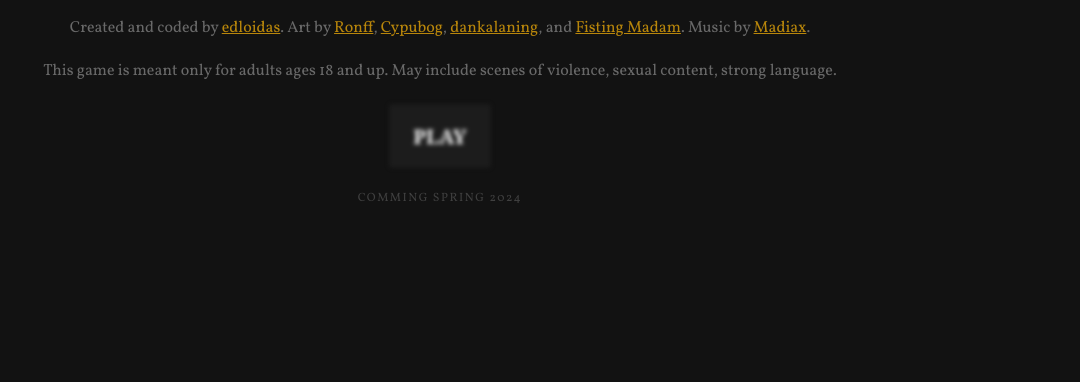
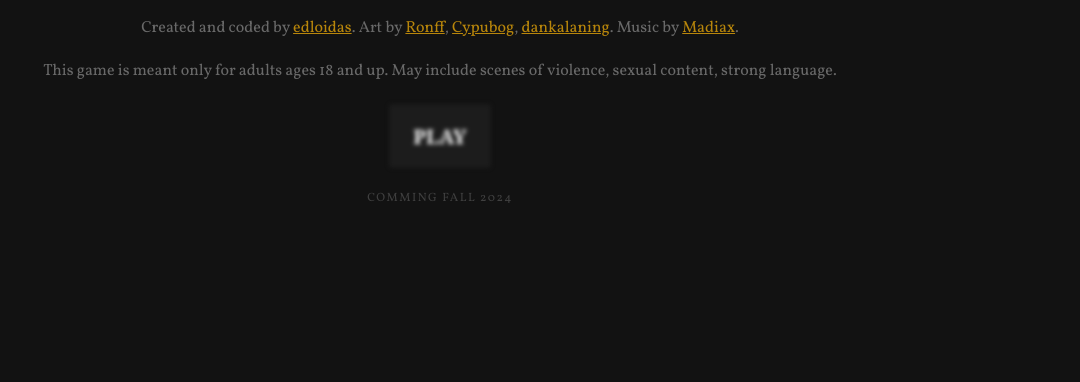
Before and after one commit to edloidas/ool, a website built with Vite: page index.html in a window 1280 px wide. Both pictures are taken after a click on the button "Use light theme". Shown: the part 322-704 px from the top of the page, without its empty margins (200-1280 px from the left). Built offline with nearby package versions, Linux system fonts and the light colour scheme.

Commit message:
Fix release date and preferred theme check

```diff
--- a/index.html
+++ b/index.html
@@ -70,8 +70,7 @@
               Art by
               <a class="Link" href="https://www.furaffinity.net/user/ronff/" rel="noreferrer">Ronff</a>,
               <a class="Link" href="https://www.artstation.com/cypubog" rel="noreferrer">Cypubog</a>,
-              <a class="Link" href="https://www.artstation.com/dankalaning" rel="noreferrer">dankalaning</a>, and
-              <a class="Link" href="https://fismadam.carrd.co" rel="noreferrer">Fisting Madam</a>.
+              <a class="Link" href="https://www.artstation.com/dankalaning" rel="noreferrer">dankalaning</a>.
             </span>
             <span class="TemplateString CreatorsGroup Creators-Music">
               Music by
@@ -84,7 +83,7 @@
 
         <button class="Button PlayButton" type="button" title="Play Order of Lust">Play</button>
 
-        <div class="GameInfo GameInfo_annotated">Comming Spring 2024</div>
+        <div class="GameInfo GameInfo_annotated">Comming Fall 2024</div>
       </div>
 
       <div class="SocialLinks">
--- a/src/js/main.ts
+++ b/src/js/main.ts
@@ -11,7 +11,7 @@ const app = document.querySelector('.App') as Element;
 const themeSwitcher = document.querySelector('.ThemeSwitcher') as Element;
 
 
-useTheme(getPreferedTheme());
+useTheme(getPreferredTheme());
 window.matchMedia?.('(prefers-color-scheme: dark)').addEventListener('change', event => {
   const theme = event.matches ? Theme.DARK : Theme.LIGHT;
   useTheme(theme);
@@ -19,7 +19,9 @@ window.matchMedia?.('(prefers-color-scheme: dark)').addEventListener('change', e
 
 themeSwitcher.addEventListener('click', () => {
   const isDark = app.classList.contains(Theme.DARK);
-  useTheme(isDark ? Theme.LIGHT : Theme.DARK);
+  const theme = isDark ? Theme.LIGHT : Theme.DARK;
+  setPreferredTheme(theme);
+  useTheme(theme);
 });
 
 //* === THEME ===
@@ -38,10 +40,9 @@ function useTheme(theme: Theme) {
     themeSwitcher.setAttribute('title', lightTitle);
     themeSwitcher.setAttribute('aria-label', lightTitle);
   }
-  setPreferedTheme(theme);
 }
 
-function getPreferedTheme(): Theme {
+function getPreferredTheme(): Theme {
   const savedTheme = localStorage.getItem('theme');
   if (savedTheme === Theme.LIGHT || savedTheme === Theme.DARK) {
     return savedTheme;
@@ -51,6 +52,6 @@ function getPreferedTheme(): Theme {
   return isDark ? Theme.DARK : Theme.LIGHT;
 }
 
-function setPreferedTheme(theme: Theme): void {
+function setPreferredTheme(theme: Theme): void {
   localStorage.setItem('theme', theme);
 }
--- a/src/styles/dark.css
+++ b/src/styles/dark.css
@@ -13,7 +13,7 @@
   /** FONT */
   /* Main Font */
   --color-font-main: white;
-  /* Subtext Font, metainformation, that is less visible */
+  /* Subtext Font, meta information, that is less visible */
   --color-font-sub: dimgray;
   /* Disabled texts on buttons */
   --color-font-disabled: hsl(0, 0%, 25%);
--- a/src/styles/light.css
+++ b/src/styles/light.css
@@ -13,7 +13,7 @@
   /** FONT */
   /* Main Font */
   --color-font-main: black;
-  /* Subtext Font, metainformation, that is less visible */
+  /* Subtext Font, meta information, that is less visible */
   --color-font-sub: hsl(0, 0%, 50%);
   /* Disabled texts on buttons */
   --color-font-disabled: hsl(0, 0%, 70%);
```
